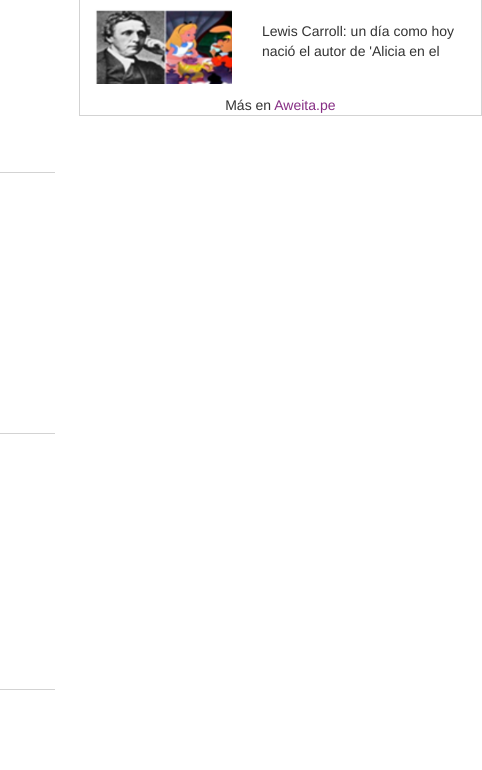
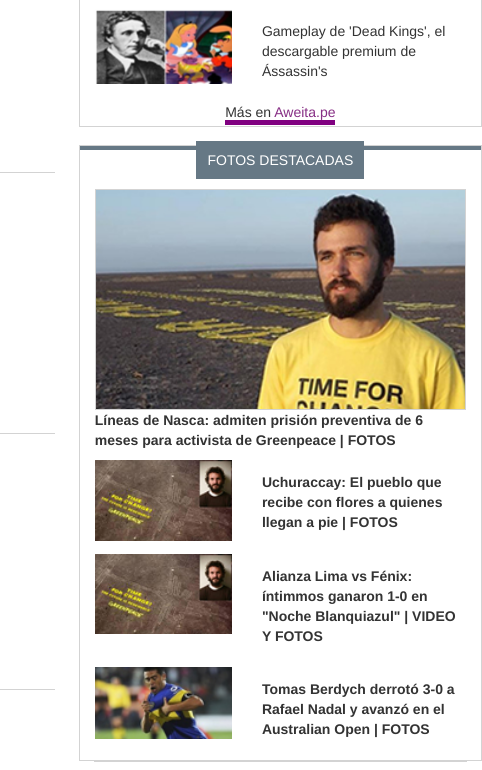
Before and after one commit to IsabelAndreazh/31_EjercicioColaborativo, a plain HTML site: page Index.html in a window 1280 px wide. Shown: the part 650-1420 px from the top of the page, 798-1280 px from the left. Drawn offline with nearby package versions, Linux system fonts and the light colour scheme.

Commit message:
fotos destacadas

```diff
--- a/Index.html
+++ b/Index.html
@@ -1547,14 +1547,62 @@
                                             <img src="img/lewis.png" alt="lewis">
                                         </div>
                                         <div class="col-lg-7 pt-3">
-                                            <p>Lewis Carroll: un día como hoy nació el autor de 'Alicia en el</p>
+                                            <p>Gameplay de 'Dead Kings', el descargable premium de Ássassin's</p>
                                         </div>
                                     </div>
                                     <!--+ aweita-->
                                     <div class="row text-center">
-                                        <div class="col-lg-12 inl">
-                                            <p class="inl">Más en</p>
-                                            <a href="" class="purple">Aweita.pe</a>
+                                        <div class="col-lg-12 pb-1">
+                                            <div class="aweitape inl">
+                                                <p class="inl">Más en</p>
+                                                <a href="" class="purple ">Aweita.pe</a>
+                                            </div>
+                                        </div>
+                                    </div>
+                                </div>
+                            </div>
+                        </aside>
+                        <!--FOTOS DESTACADAS-->
+                        <aside class="mt-5 line">
+                            <div class="row">
+                                <div class="col-lg-12 col-xs-12 border">
+                                   <!--title-->
+                                    <div class="row btgray white ">
+                                        <div class="col-lg-12 col-xs-12 text-center">
+                                        <p class="inl bg-gray2 pd-3"> FOTOS DESTACADAS</p></div>
+                                    </div>
+                                    <!--image/text-->
+                                    <div class="row pt-5">
+                                        <div class="col-lg-12 col-xs-12">
+                                            <img src="img/img_fotodes_prominent.jpg" alt="foto" class="border">
+                                            <p><b>Líneas de Nasca: admiten prisión preventiva de 6 meses para activista de Greenpeace | FOTOS</b></p>
+                                        </div>
+                                    </div>
+                                    <!--foto/text1-->
+                                    <div class="row pb-3">
+                                        <div class="col-lg-5 col-xs-12">
+                                            <img src="img/img_fotodes.jpg" alt="fut">
+                                        </div>
+                                        <div class="col-lg-7 col-xs-12 pt-3">
+                                            <p><b>Uchuraccay: El pueblo que recibe con flores a quienes llegan a pie | FOTOS</b></p>
+                                        </div>
+                                    </div>
+                                   <!--foto/text2-->
+                                    <div class="row pb-3">
+                                        <div class="col-lg-5 col-xs-12">
+                                            <img src="img/img_fotodes.jpg" alt="fut">
+                                        </div>
+                                        <div class="col-lg-7 col-xs-12 pt-3">
+                                            <p><b>Alianza Lima vs Fénix: íntimmos ganaron 1-0 en "Noche Blanquiazul" | VIDEO Y FOTOS</b></p>
+                                        </div>
+                                    </div>
+                                    <!--foto/text3-->
+                                    <div class="row pb-3">
+                                        <div class="col-lg-5 col-xs-12">
+                                            <img src="img/img_aweita.jpg" alt="fut">
+                                        </div>
+                                        <div class="col-lg-7 col-xs-12 pt-3">
+                                            <p><b>Tomas Berdych derrotó 3-0 a Rafael Nadal y avanzó en el Australian Open | FOTOS</b></p>
                                         </div>
                                     </div>
                                 </div>
--- a/css/paginaprincipal.css
+++ b/css/paginaprincipal.css
@@ -17,6 +17,15 @@
 }
 .border{
     border: .1em solid lightgray;
+}
+.pb-1{
+    padding-bottom: 1%;
+}
+.btgray{
+    border-top: .3em solid #667885;
+}
+.bg-gray2{
+    background-color: #667885;
 }
 /*text*/
 .bluef{
@@ -38,3 +47,6 @@
     width: 100%;
 }
 /*aweita*/
+.aweitape{
+    border-bottom: .4em solid purple;
+}
```
Also changed, not shown: docs/Trellok3.png (added).
